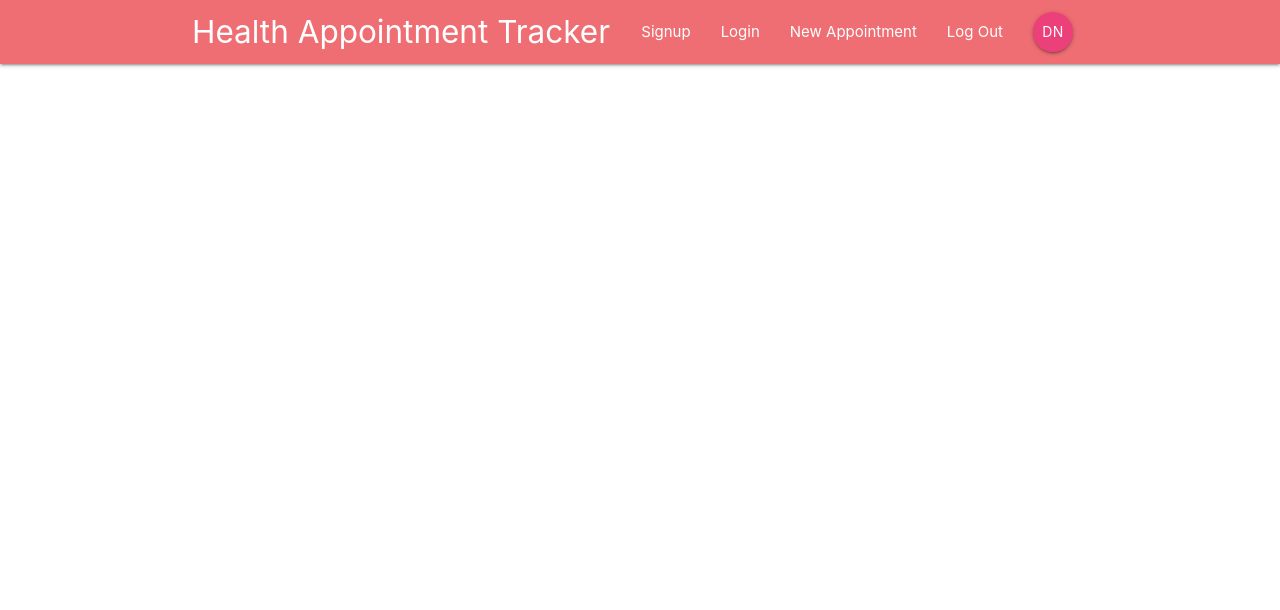
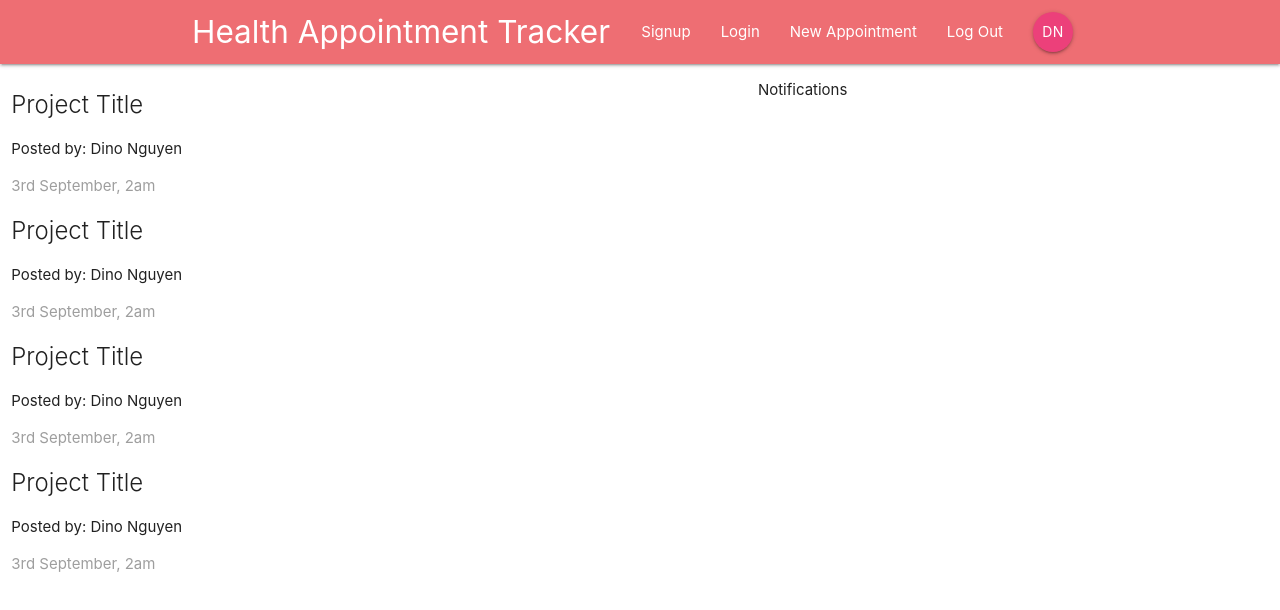
Before and after one commit to dinowins/Health-Appointment-Tracker, a React (Create React App) app: page / in a window 1280 px wide. Shown: the top 610 px of the page. Built offline with nearby package versions, Linux system fonts and the light colour scheme.

Commit message:
Show dashboard component on app

```diff
--- a/src/App.js
+++ b/src/App.js
@@ -1,12 +1,16 @@
 import React from 'react';
-import { BrowserRouter } from 'react-router-dom';
+import { BrowserRouter, Switch, Route } from 'react-router-dom';
 import Navbar from './components/layout/Navbar';
+import Dashboard from './components/dashboard/Dashboard';
 
 function App() {
   return (
     <BrowserRouter>
     <div className="App">
       <Navbar/>
+      <Switch>
+        <Route path='/' component={Dashboard} />
+      </Switch>
     </div>
     </BrowserRouter>
   );
--- a/src/components/appointments/AppointmentList.js
+++ b/src/components/appointments/AppointmentList.js
@@ -0,0 +1,33 @@
+import React from 'react'
+
+const AppointmentList = () => {
+  return (
+    <div className="project-list section">
+      <div className="card z-depth-0 project-summary">
+        <span className='card-title'>Project Title</span>
+        <p>Posted by: Dino Nguyen</p>
+        <p className='grey-text'>3rd September, 2am</p>
+      </div>
+
+      <div className="card z-depth-0 project-summary">
+        <span className='card-title'>Project Title</span>
+        <p>Posted by: Dino Nguyen</p>
+        <p className='grey-text'>3rd September, 2am</p>
+      </div>
+
+      <div className="card z-depth-0 project-summary">
+        <span className='card-title'>Project Title</span>
+        <p>Posted by: Dino Nguyen</p>
+        <p className='grey-text'>3rd September, 2am</p>
+      </div>
+
+      <div className="card z-depth-0 project-summary">
+        <span className='card-title'>Project Title</span>
+        <p>Posted by: Dino Nguyen</p>
+        <p className='grey-text'>3rd September, 2am</p>
+      </div>
+    </div>
+  )
+}
+
+export default AppointmentList;
--- a/src/components/dashboard/Dashboard.js
+++ b/src/components/dashboard/Dashboard.js
@@ -1,17 +1,22 @@
 import React, { Component } from 'react'
 import Notifications from './Notifications'
+import AppointmentList from '../appointments/AppointmentList'
 
 class Dashboard extends Component {
   render(){
     return (
       <div className="dashboard containter">
         <div className='row'>
-          <div className='col s12 m6'></div>
+          <div className='col s12 m6'>
+            <AppointmentList/>
+          </div>
           <div className='col s12 m5 offset-m1'>
             <Notifications/>
           </div>
-        </>
+        </div>
       </div>
     )
   }
 }
+
+export default Dashboard;
```
